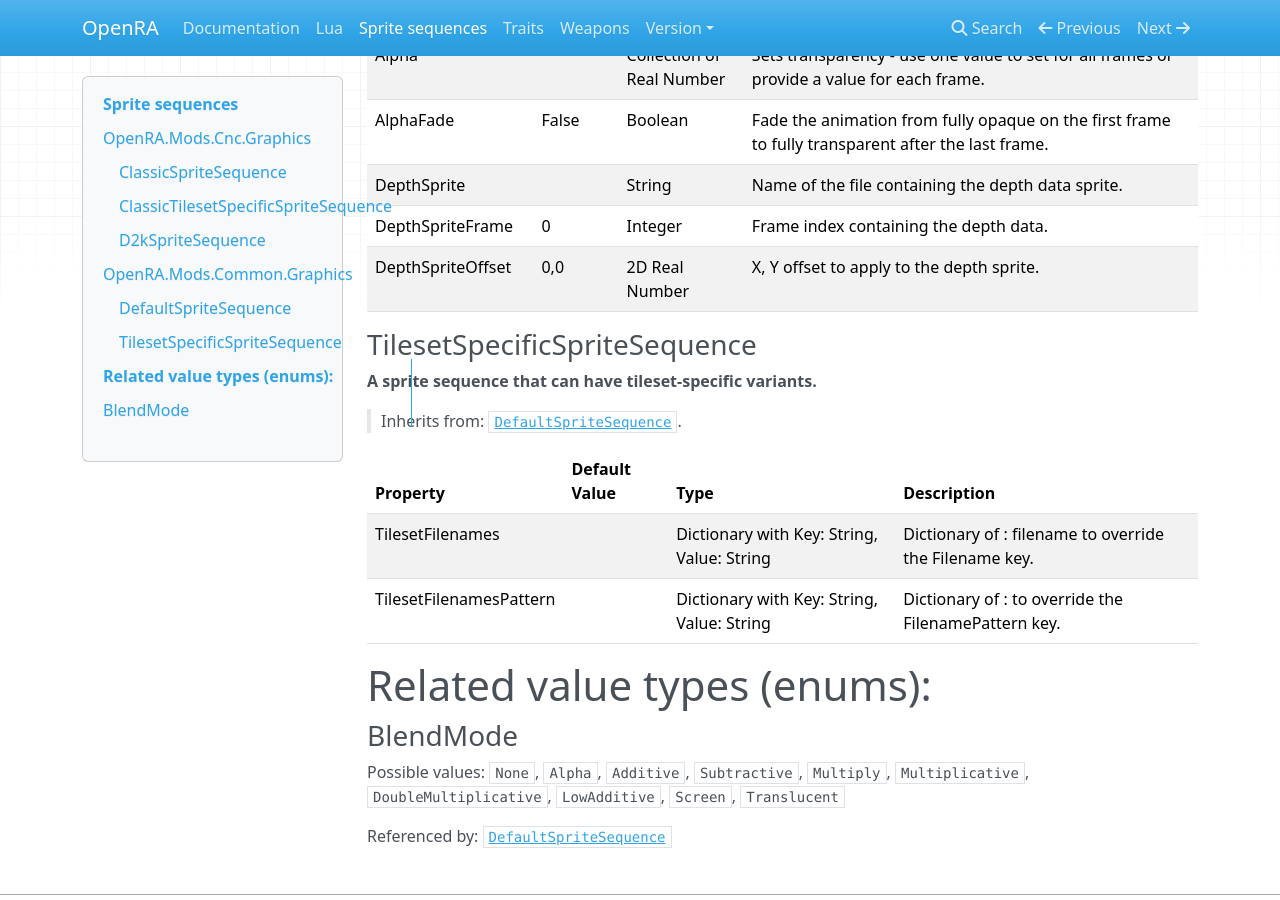
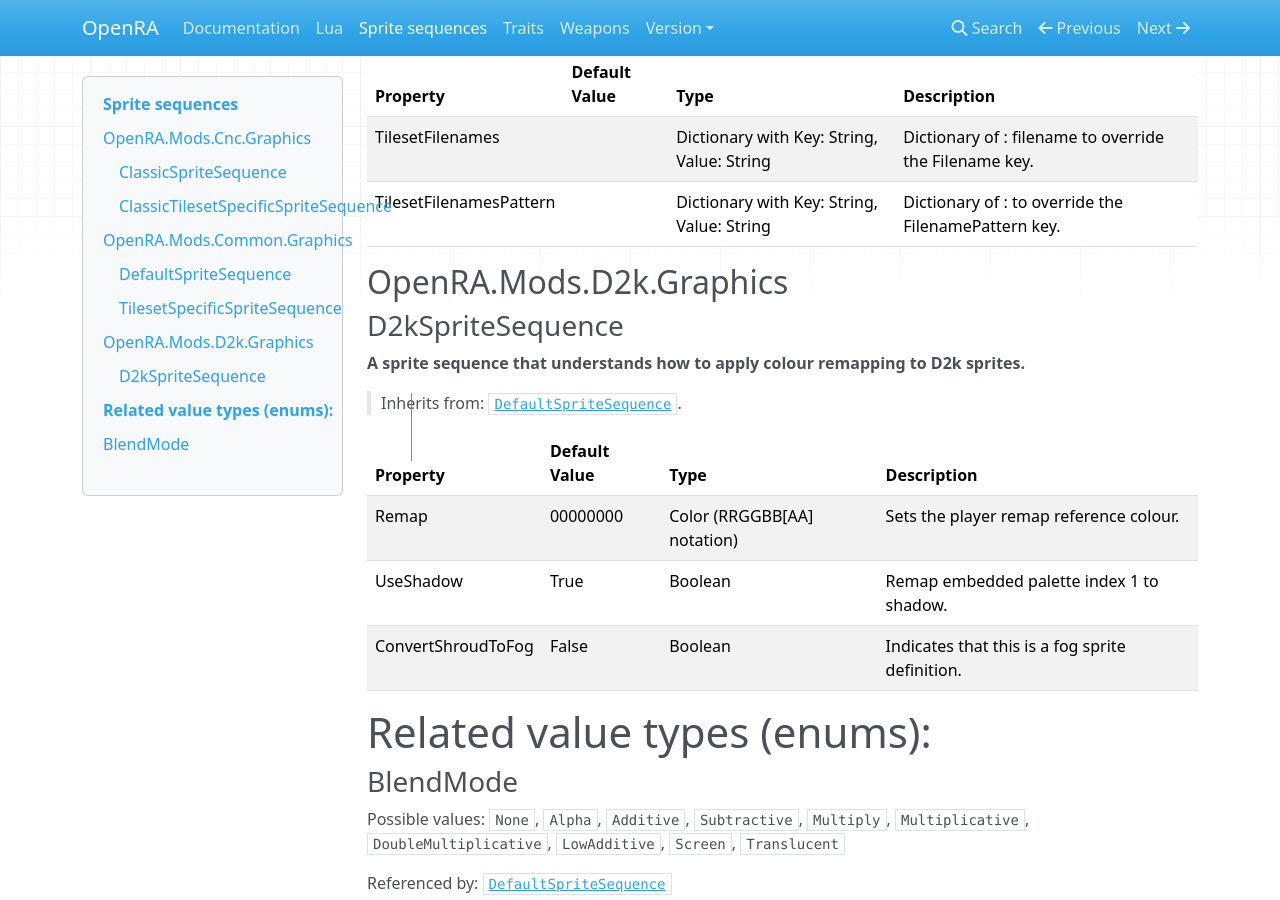
Before and after one commit to OpenRA/docs, an MkDocs documentation site: the page built from api/sprite-sequences.md, in a window 1280 px wide and 900 px high, scrolled down 2823 px. Built offline with MkDocs 1.6.1, drawn with Linux system fonts in a browser that asks for light colours; nearby versions of some CDN libraries; some of the changed text lies outside the part shown.

Commit message:
Update auto-generated documentation for bleed

```diff
--- a/api/sprite-sequences.md
+++ b/api/sprite-sequences.md
@@ -25,17 +25,6 @@ Related types with their possible values are listed [at the bottom](#related-val
 | -------- | ------------- | ---- | ----------- |
 | TilesetFilenames |  | Dictionary with Key: String, Value: String | Dictionary of <tileset name>: filename to override the Filename key. |
 | TilesetFilenamesPattern |  | Dictionary with Key: String, Value: String | Dictionary of <tileset name>: <filename pattern> to override the FilenamePattern key. |
-
-### D2kSpriteSequence
-**A sprite sequence that understands how to apply colour remapping to D2k sprites.**
-
-> Inherits from: [`DefaultSpriteSequence`](#defaultspritesequence).
-
-| Property | Default Value | Type | Description |
-| -------- | ------------- | ---- | ----------- |
-| Remap | 00000000 | Color (RRGGBB[AA] notation) | Sets the player remap reference colour. |
-| UseShadow | True | Boolean | Remap embedded palette index 1 to shadow. |
-| ConvertShroudToFog | False | Boolean | Indicates that this is a fog sprite definition. |
 
 ## OpenRA.Mods.Common.Graphics
 
@@ -82,6 +71,19 @@ Related types with their possible values are listed [at the bottom](#related-val
 | TilesetFilenames |  | Dictionary with Key: String, Value: String | Dictionary of <tileset name>: filename to override the Filename key. |
 | TilesetFilenamesPattern |  | Dictionary with Key: String, Value: String | Dictionary of <tileset name>: <filename pattern> to override the FilenamePattern key. |
 
+## OpenRA.Mods.D2k.Graphics
+
+### D2kSpriteSequence
+**A sprite sequence that understands how to apply colour remapping to D2k sprites.**
+
+> Inherits from: [`DefaultSpriteSequence`](#defaultspritesequence).
+
+| Property | Default Value | Type | Description |
+| -------- | ------------- | ---- | ----------- |
+| Remap | 00000000 | Color (RRGGBB[AA] notation) | Sets the player remap reference colour. |
+| UseShadow | True | Boolean | Remap embedded palette index 1 to shadow. |
+| ConvertShroudToFog | False | Boolean | Indicates that this is a fog sprite definition. |
+
 # Related value types (enums):
 
 ### BlendMode
```
